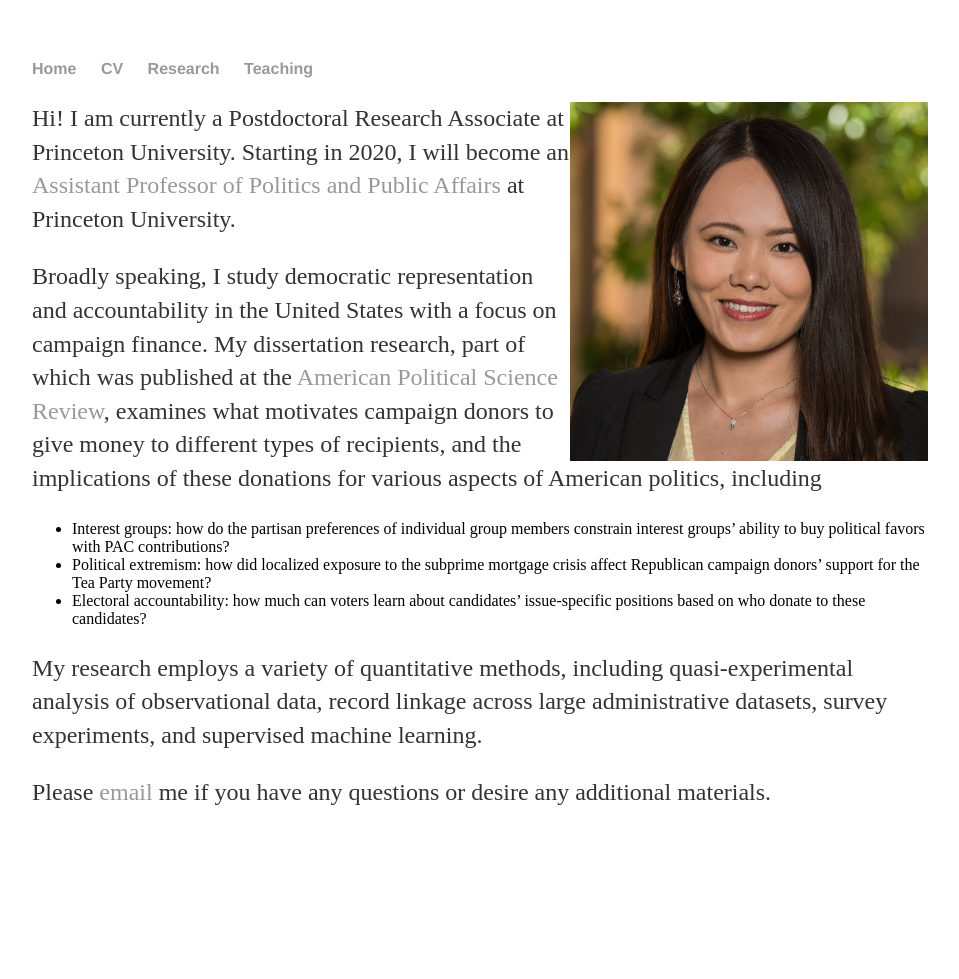
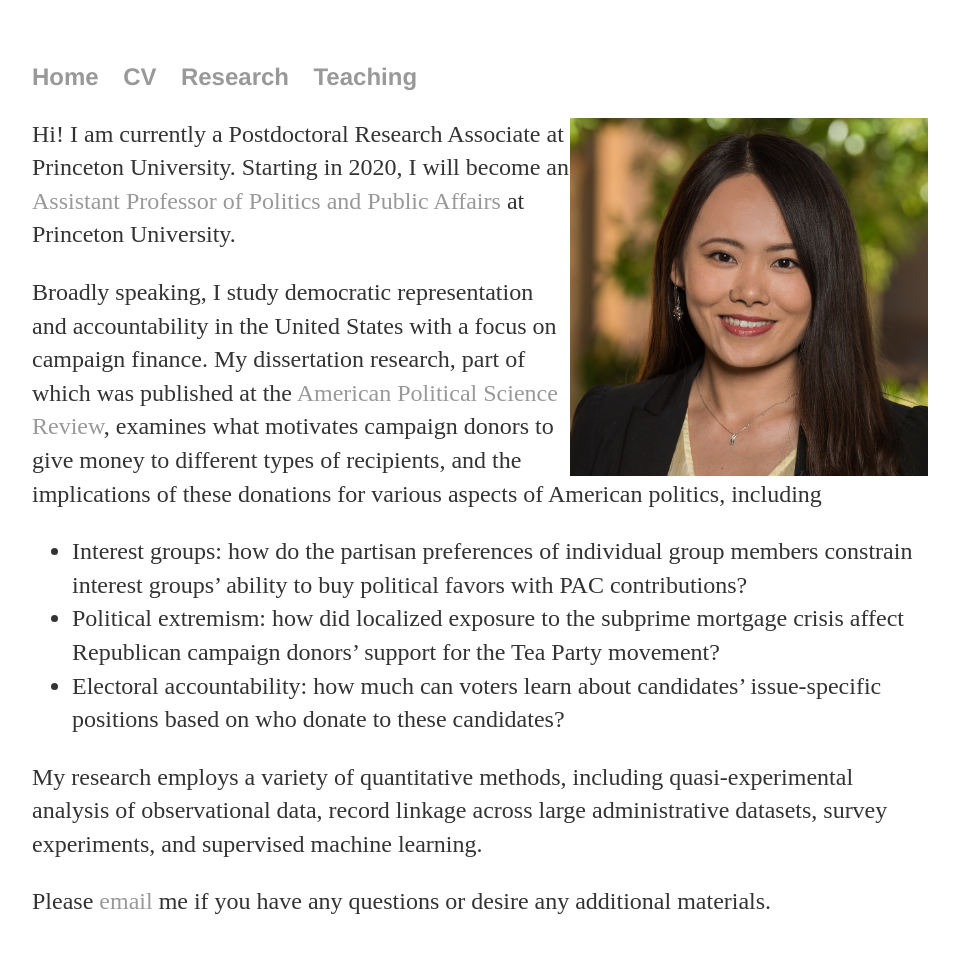
Before and after one commit to zhaoliresearch/zhaoliresearch.github.io, a Jekyll site: the page built from index.html, in a window 1280 px wide. Shown: the whole page, without its empty margins (160-1119 px from the left). Built offline with Jekyll 4.4.1, drawn with Linux system fonts in a browser that asks for light colours; before the commit the page ends 900 px from its top, so only the background shows below that.

Commit message:
Update main.css

```diff
--- a/css/main.css
+++ b/css/main.css
@@ -23,7 +23,7 @@ h1 {
     font-size: 3em;
     font-family:'Helvetica', 'Arial', 'Sans-Serif';
 }
-p {
+p, ul li {
     font-size: 1.5em;
     line-height: 1.4em;
     color: #333;
```
